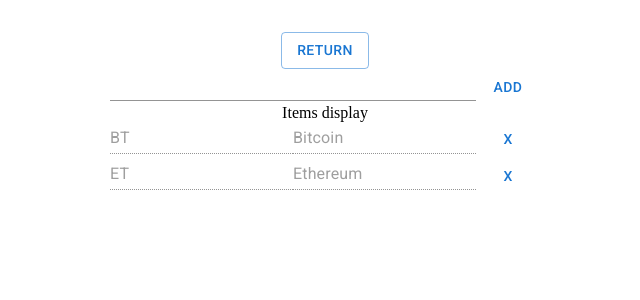
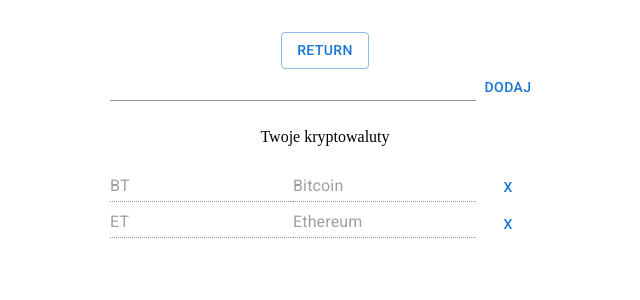
Before and after one commit to Kamil-Budzik/kryptokaska, a React (Vite) app: page /settings in a window 1280 px wide. Shown: the top 300 px of the page, without its empty margins (315-955 px from the left). Built offline with nearby package versions, Linux system fonts and the light colour scheme.

Commit message:
[FE] Extract to new component

```diff
--- a/src/App.tsx
+++ b/src/App.tsx
@@ -1,7 +1,7 @@
 import { NavLink as Link } from 'react-router-dom';
 // components
 import { Button } from '@mui/material';
-import Wrapper from './components/Wrapper';
+import Wrapper from './components/UI/Wrapper';
 // styles
 import './App.css';
 
--- /dev/null
+++ b/src/components/Settings/ListDisplay/index.tsx
@@ -0,0 +1,24 @@
+import { Button, Input } from '@mui/material';
+import type { Crypto } from '../../../pages/Settings.tsx';
+
+const ListDisplay = ({
+  items,
+  handleDelete,
+}: {
+  items: Crypto[];
+  handleDelete: (shortName: string) => void;
+}) => {
+  return (
+    <ul>
+      {items.map((item) => (
+        <li>
+          <Input value={item.shortName} disabled readOnly />
+          <Input value={item.longName} disabled readOnly />
+          <Button onClick={() => handleDelete(item.shortName)}>X</Button>
+        </li>
+      ))}
+    </ul>
+  );
+};
+
+export default ListDisplay;
--- /dev/null
+++ b/src/components/Settings/SettingsForm/index.tsx
@@ -0,0 +1,37 @@
+import { SubmitHandler, useForm } from 'react-hook-form';
+import { Button, Input } from '@mui/material';
+
+type Inputs = {
+  shortName: string;
+  longName: string;
+};
+
+const SettingsForm = ({
+  handleAddition,
+}: {
+  handleAddition: (shortName: string, longName: string) => void;
+}) => {
+  const {
+    formState: { errors },
+    reset,
+    handleSubmit,
+    register,
+  } = useForm<Inputs>();
+  const onSubmit: SubmitHandler<Inputs> = (data) => {
+    handleAddition(data.shortName, data.longName);
+    reset();
+  };
+
+  return (
+    <form onSubmit={handleSubmit(onSubmit)}>
+      <Input {...register('shortName', { required: true })} />
+      <Input {...register('longName', { required: true })} />
+      {/* @ts-ignore */}
+      <Button type="submit" disabled={errors.shortName || errors.longName}>
+        Dodaj
+      </Button>
+    </form>
+  );
+};
+
+export default SettingsForm;
--- a/src/pages/NewReport.tsx
+++ b/src/pages/NewReport.tsx
@@ -1,5 +1,5 @@
 // components
-import Wrapper from '../components/Wrapper';
+import Wrapper from '../components/UI/Wrapper';
 
 function NewReport() {
   return (
--- a/src/pages/Settings.tsx
+++ b/src/pages/Settings.tsx
@@ -1,58 +1,20 @@
+import { useState } from 'react';
 // components
-import Wrapper from '../components/Wrapper';
-import { Button, Input } from '@mui/material';
-import { SubmitHandler, useForm } from 'react-hook-form';
-import { useState } from 'react';
+import ListDisplay from '../components/Settings/ListDisplay';
+import SettingsForm from '../components/Settings/SettingsForm';
+import Wrapper from '../components/UI/Wrapper';
+import styled from '@emotion/styled';
 
-interface Crypto {
+export interface Crypto {
   shortName: string;
   longName: string;
 }
 
-const ListDisplay = ({
-  items,
-  handleDelete,
-}: {
-  items: Crypto[];
-  handleDelete: (shortName: string) => void;
-}) => {
-  return (
-    <ul>
-      {items.map((item) => (
-        <li>
-          <Input value={item.shortName} disabled readOnly />
-          <Input value={item.longName} disabled readOnly />
-          <Button onClick={() => handleDelete(item.shortName)}>X</Button>
-        </li>
-      ))}
-    </ul>
-  );
-};
-
-type Inputs = {
-  shortName: string;
-  longName: string;
-};
-
-const SettingsForm = ({
-  handleAddition,
-}: {
-  handleAddition: (shortName: string, longName: string) => void;
-}) => {
-  const { register, handleSubmit, reset } = useForm<Inputs>();
-  const onSubmit: SubmitHandler<Inputs> = (data) => {
-    handleAddition(data.shortName, data.longName);
-    reset();
-  };
-
-  return (
-    <form onSubmit={handleSubmit(onSubmit)}>
-      <Input {...register('shortName')} />
-      <Input {...register('longName')} />
-      <Button type="submit">Add</Button>
-    </form>
-  );
-};
+const StyledSection = styled.section`
+  header {
+    margin: 24px 0;
+  }
+`;
 
 function Settings() {
   const [items, setItems] = useState<Crypto[]>([
@@ -72,10 +34,10 @@
     <Wrapper>
       <SettingsForm handleAddition={handleAddition} />
       {items.length ? (
-        <section>
-          <header>Items display</header>
+        <StyledSection>
+          <header>Twoje kryptowaluty</header>
           <ListDisplay items={items} handleDelete={handleDelete} />
-        </section>
+        </StyledSection>
       ) : (
         <p>No values provided</p>
       )}
```
Also changed, not shown: src/components/UI/Wrapper/index.tsx (renamed from src/components/Wrapper/index.tsx).
